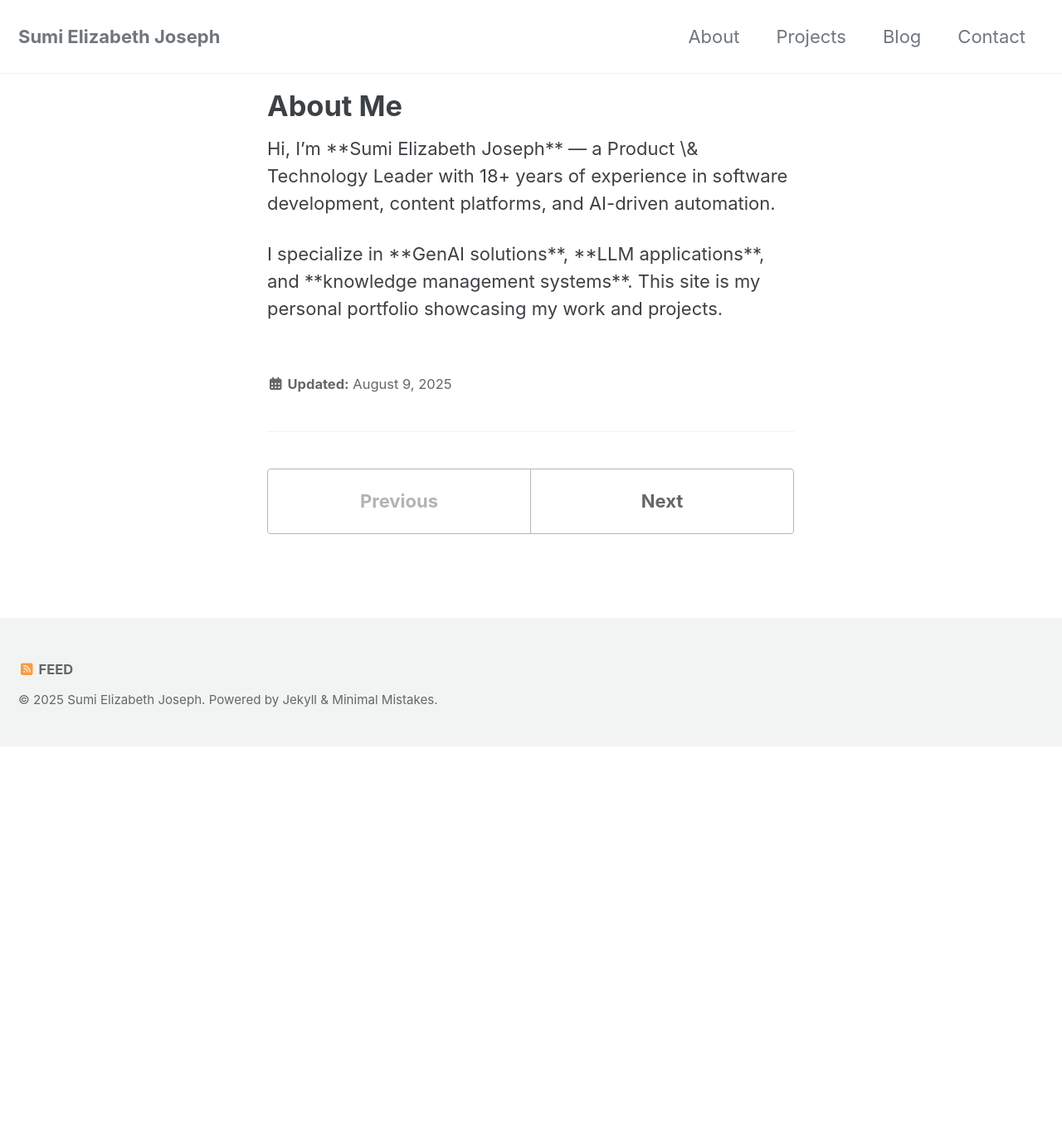
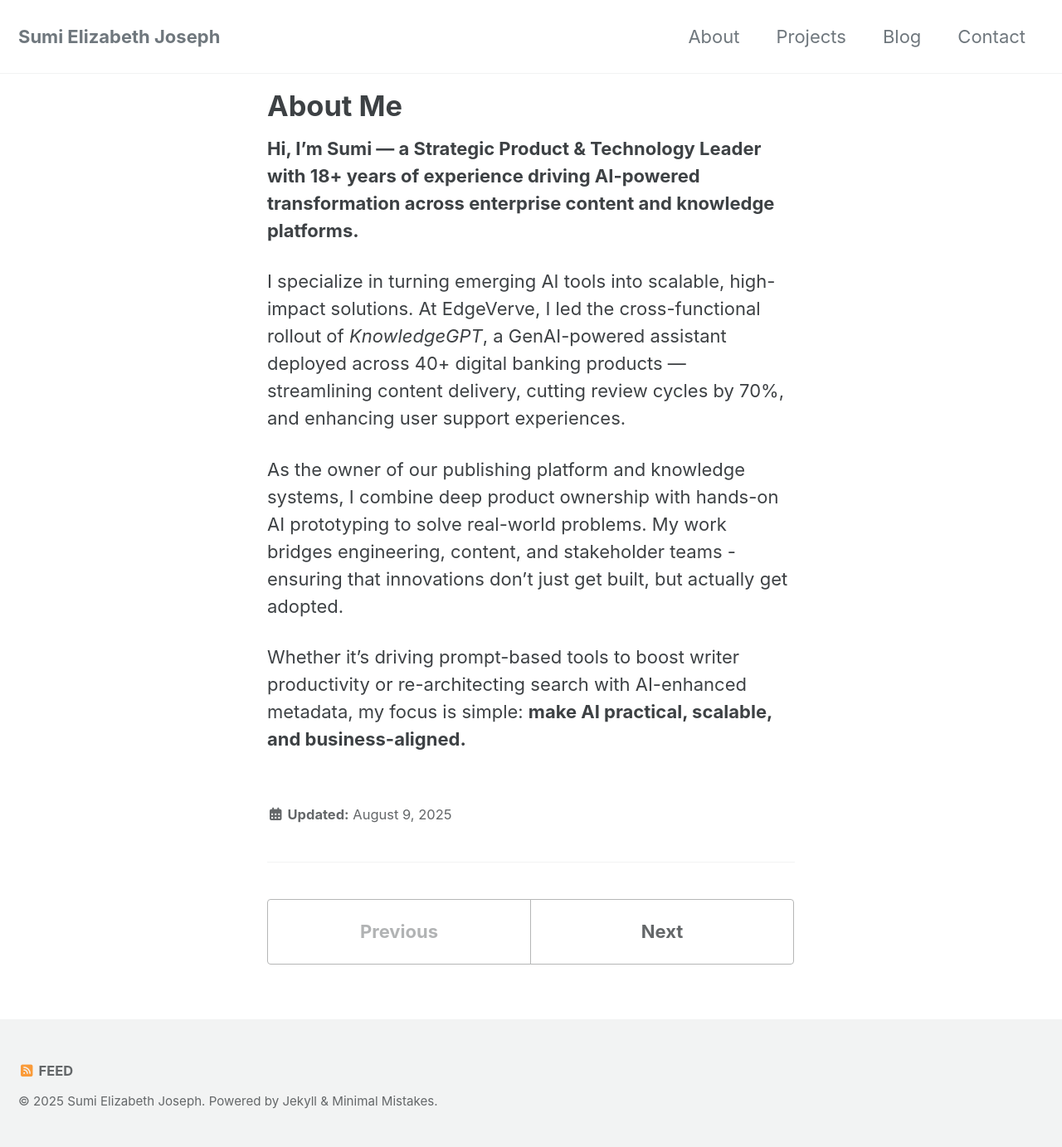
Before and after one commit to ejsumi/ejsumi.github.io, a Jekyll site: the page built from _pages/about.md, in a window 1280 px wide. Shown: the whole page at 83% size. Built offline with Jekyll 4.4.1, drawn with Linux system fonts in a browser that asks for light colours; cached includes are drawn as plain includes; before the commit the page ends 900 px from its top, so only the background shows below that.

Commit message:
Update about.md

```diff
--- a/_pages/about.md
+++ b/_pages/about.md
@@ -4,6 +4,10 @@ permalink: /about/
 layout: single
 ---
 
-Hi, I'm \*\*Sumi Elizabeth Joseph\*\* — a Product \& Technology Leader with 18+ years of experience in software development, content platforms, and AI-driven automation.
+**Hi, I’m Sumi — a Strategic Product & Technology Leader with 18+ years of experience driving AI-powered transformation across enterprise content and knowledge platforms.**
 
-I specialize in \*\*GenAI solutions\*\*, \*\*LLM applications\*\*, and \*\*knowledge management systems\*\*. This site is my personal portfolio showcasing my work and projects.
+I specialize in turning emerging AI tools into scalable, high-impact solutions. At EdgeVerve, I led the cross-functional rollout of *KnowledgeGPT*, a GenAI-powered assistant deployed across 40+ digital banking products — streamlining content delivery, cutting review cycles by 70%, and enhancing user support experiences.
+
+As the owner of our publishing platform and knowledge systems, I combine deep product ownership with hands-on AI prototyping to solve real-world problems. My work bridges engineering, content, and stakeholder teams - ensuring that innovations don’t just get built, but actually get adopted.
+
+Whether it’s driving prompt-based tools to boost writer productivity or re-architecting search with AI-enhanced metadata, my focus is simple: **make AI practical, scalable, and business-aligned.**
```
